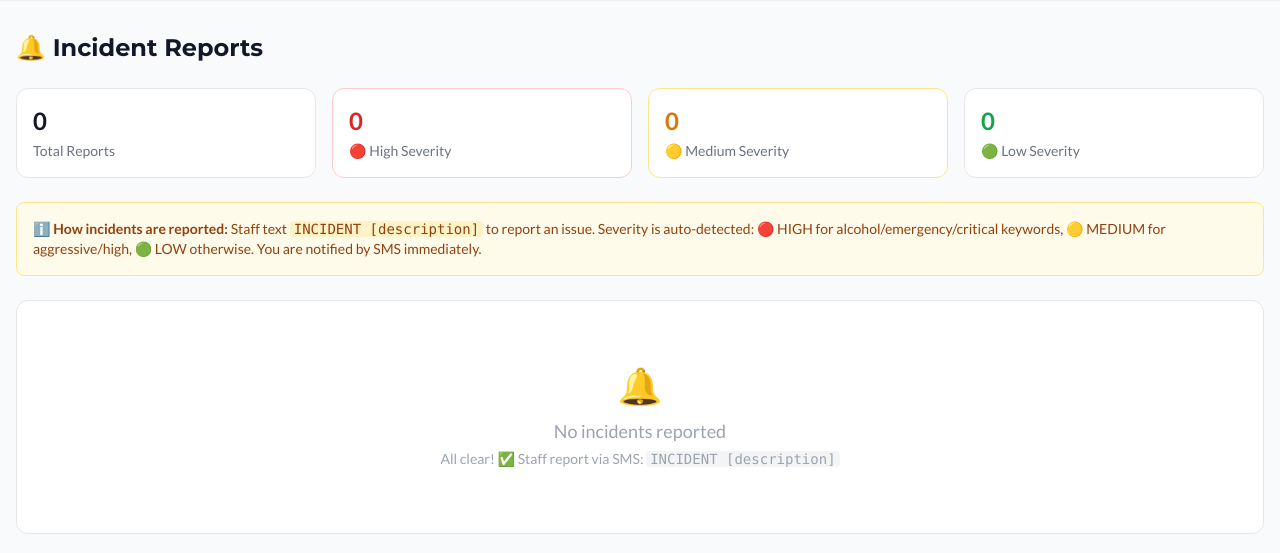
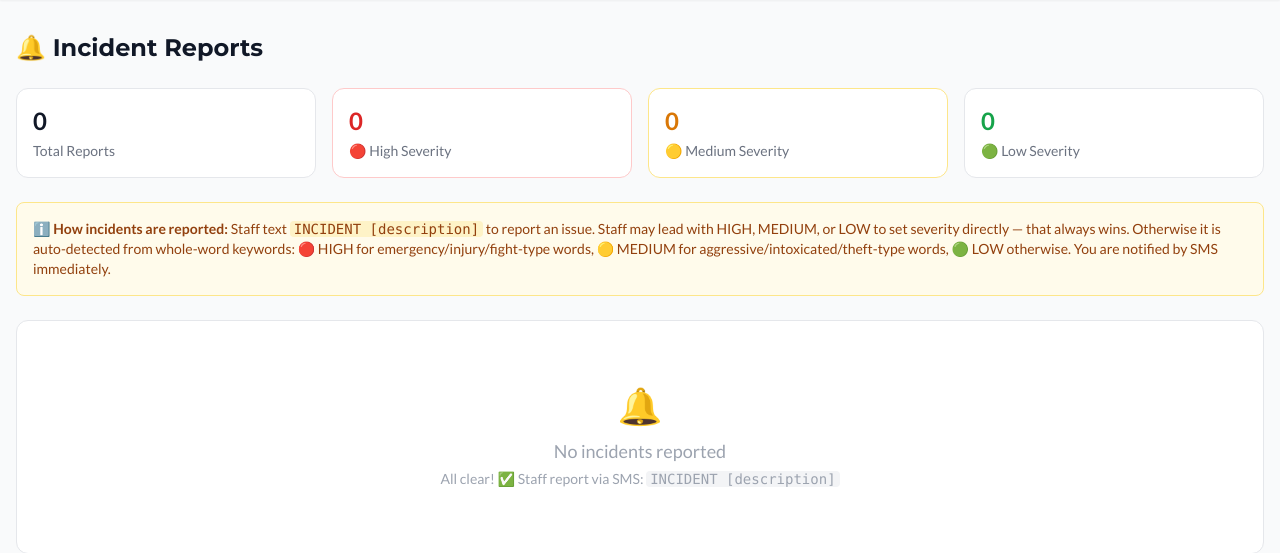
Before and after one commit to wavesurgeai-art/venuehr, a Flask app: page /admin/incidents in a window 1280 px wide. Shown: the part 58-611 px from the top of the page. Run offline with Flask 3, Linux system fonts and the light colour scheme; the visitor is signed in with stand-in values (Sample User, id 1); data that the repository does not hold is empty; parts of the project's set-up code (start-up, migrations or seed data) failed here and were passed over; some libraries are stand-ins or nearby versions.

Commit message:
Update admin_incidents.html

```diff
--- a/templates/admin_incidents.html
+++ b/templates/admin_incidents.html
@@ -28,9 +28,10 @@
 {# How to report info #}
 <div class="bg-amber-50 border border-amber-200 rounded-lg p-4 mb-6 text-sm text-amber-800">
     <strong>ℹ️ How incidents are reported:</strong> Staff text <code class="bg-amber-100 px-1 rounded">INCIDENT [description]</code> to report an issue.
-    Severity is auto-detected: 🔴 HIGH for alcohol/emergency/critical keywords, 🟡 MEDIUM for aggressive/high, 🟢 LOW otherwise.
-    You are notified by SMS immediately.
-</div>
+    Staff may lead with HIGH, MEDIUM, or LOW to set severity directly — that always wins.
+    Otherwise it is auto-detected from whole-word keywords: 🔴 HIGH for emergency/injury/fight-type words,
+    🟡 MEDIUM for aggressive/intoxicated/theft-type words, 🟢 LOW otherwise.
+    You are notified by SMS immediately.</div>
 
 <div class="bg-white rounded-xl border border-gray-200 overflow-hidden">
     {% if incidents %}
```
